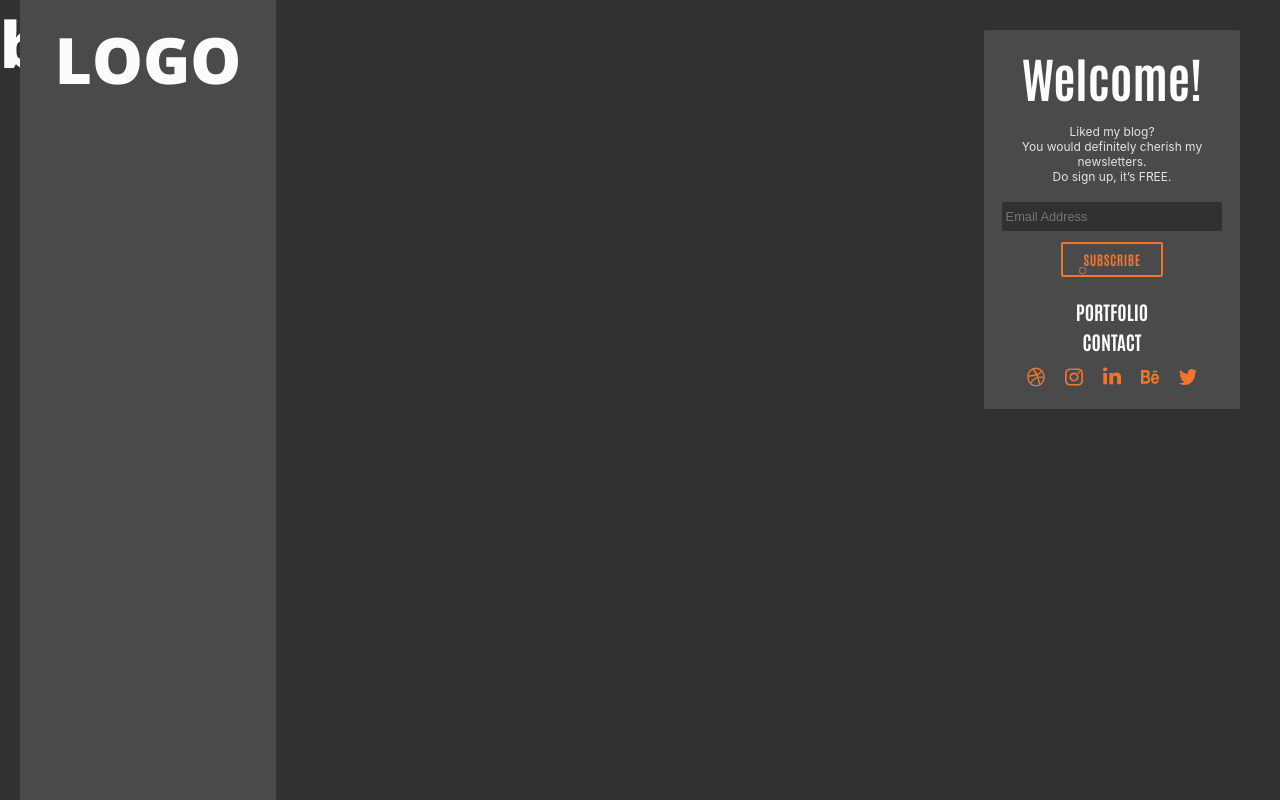
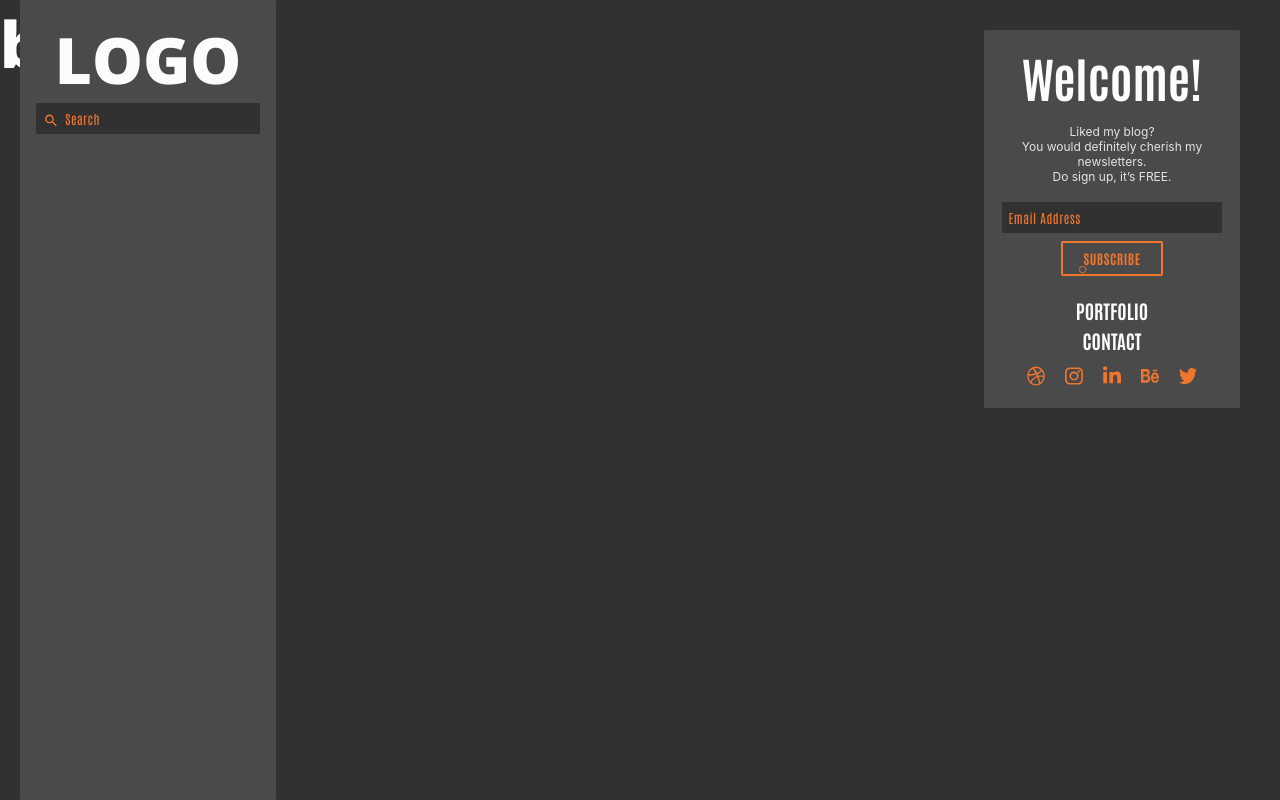
Before and after one commit to holdmypotion/portfolio-v2, a Next.js app: page /blog in a window 1280 px wide. Built offline with nearby package versions, Linux system fonts and the light colour scheme.

Commit message:
Added Search Bar to the Side bar

```diff
--- a/components/blog/layout/footer.js
+++ b/components/blog/layout/footer.js
@@ -4,6 +4,7 @@ import {
   Form,
   Heading,
   Input,
+  InputContainer,
   Item,
   Menu,
   Para,
@@ -28,12 +29,17 @@ export default function Footer() {
           target='popupwindow'
           onsubmit="window.open('https://tinyletter.com/holdmypotion', 'popupwindow', 'scrollbars=yes,width=800,height=600');return true"
         >
+          <InputContainer>
             <Input
               type='text'
               name='email'
               id='tlemail'
               placeholder='Email Address'
             />
+            <span>
+              <i></i>
+            </span>
+          </InputContainer>
           <Button type='submit'>Subscribe</Button>
         </Form>
         <Menu>
--- /dev/null
+++ b/components/blog/sideBar/searchBar.js
@@ -0,0 +1,52 @@
+import React, { useState } from 'react';
+import { Flex } from '../../../styles/blog/globalStyles';
+import { SBContainer, SBInput } from '../../../styles/blog/sideBarStyles';
+
+const SearchBar = () => {
+  const [searchQuery, setSearchQuery] = useState('');
+  // const authContext = useContext(SearchContext);
+
+  // const searchHandler = () => {
+  //   authContext.searchHandler(searchQuery);
+  // };
+
+  // const handleKeyPress = (e) => {
+  //   if (e.key === "Enter") {
+  //     searchHandler();
+  //     if (forwarding) {
+  //       props.history.push("/search-result");
+  //     }
+  //   }
+  // };
+
+  return (
+    <SBContainer>
+      <Flex>
+        <svg
+          width='16'
+          height='16'
+          viewBox='0 0 16 16'
+          fill='none'
+          xmlns='http://www.w3.org/2000/svg'
+        >
+          <path
+            d='M10.9167 9.66667H10.2583L10.025 9.44166C10.8417 8.49166 11.3333 7.25833 11.3333 5.91667C11.3333 2.925 8.90833 0.5 5.91667 0.5C2.925 0.5 0.5 2.925 0.5 5.91667C0.5 8.90833 2.925 11.3333 5.91667 11.3333C7.25833 11.3333 8.49166 10.8417 9.44166 10.025L9.66667 10.2583V10.9167L13.8333 15.075L15.075 13.8333L10.9167 9.66667ZM5.91667 9.66667C3.84167 9.66667 2.16667 7.99167 2.16667 5.91667C2.16667 3.84167 3.84167 2.16667 5.91667 2.16667C7.99167 2.16667 9.66667 3.84167 9.66667 5.91667C9.66667 7.99167 7.99167 9.66667 5.91667 9.66667Z'
+            fill='#F1762D'
+          />
+        </svg>
+        <SBInput
+          placeholder='Search'
+          type='text'
+          onChange={e => setSearchQuery(e.target.value)}
+          // onKeyPress={(e) => handleKeyPress(e)}
+          value={searchQuery}
+        />
+        <span>
+          <i></i>
+        </span>
+      </Flex>
+    </SBContainer>
+  );
+};
+
+export default SearchBar;
--- a/components/blog/sideBar/sideBar.js
+++ b/components/blog/sideBar/sideBar.js
@@ -1,13 +1,14 @@
 import { Flex, H1 } from '../../../styles/blog/globalStyles';
 import { Container } from '../../../styles/blog/sideBarStyles';
+import SearchBar from './searchBar';
 
 export default function Sidebar() {
   return (
     <Container>
       <Flex column center>
         <H1>LOGO</H1>
-        {/* <SearchBar />
-      <TagSection /> */}
+        <SearchBar />
+        {/* <TagSection /> */}
       </Flex>
     </Container>
   );
--- a/styles/blog/footerStyles.js
+++ b/styles/blog/footerStyles.js
@@ -86,22 +86,85 @@ export const Item = styled.li`
 export const Form = styled.form`
   padding: 0.1rem;
   text-align: center;
+  width: 100%;
+`;
+
+export const InputContainer = styled.div`
+  position: relative;
+  background: ${props => props.theme.base};
+  border-radius: 2px;
+  margin-bottom: 0.5rem;
+  width: 100%;
 `;
 
 export const Input = styled.input`
+  font-family: Antonio;
+  background-color: ${props => props.theme.base};
+  outline: none;
+  color: ${props => props.theme.primary};
   font-size: 0.8rem;
-  padding: 5px 2px;
+  letter-spacing: 0.5px;
   width: 100%;
-  margin-bottom: 0.7rem;
-  background: ${props => props.theme.base};
-  color: ${props => props.theme.para};
+  padding: 5px;
   border-radius: 2px;
   border: 2px solid transparent;
-  outline: none;
+  transition: 0.4s;
 
-  &:focus,
-  &:hover {
-    border: 2px solid ${props => props.theme.primary};
+  &:focus-within {
+    background-color: transparent;
+  }
+
+  &::placeholder {
+    color: ${props => props.theme.primary};
+  }
+
+  ~ span::before,
+  ~ span::after {
+    content: '';
+    position: absolute;
+    top: 0;
+    left: 50%;
+    width: 0;
+    height: 2px;
+    background-color: ${props => props.theme.primary};
+    transition: 0.4s;
+    border-radius: 2px;
+  }
+
+  ~ span::after {
+    top: auto;
+    bottom: 0;
+  }
+
+  ~ i::before,
+  ~ i::after {
+    content: '';
+    position: absolute;
+    top: 50%;
+    left: 0;
+    width: 2px;
+    height: 0;
+    background-color: ${props => props.theme.primary};
+    transition: 0.6s;
+  }
+
+  ~ i::after {
+    left: auto;
+    right: 0;
+  }
+
+  &:focus ~ span:before,
+  &:focus ~ span:after {
+    left: 0;
+    width: 100%;
+    transition: 0.4s;
+  }
+
+  &:focus ~ i:before,
+  &:focus ~ i:after {
+    left: 0;
+    width: 100%;
+    transition: 0.4s;
   }
 `;
 
--- a/styles/blog/sideBarStyles.js
+++ b/styles/blog/sideBarStyles.js
@@ -11,3 +11,85 @@ export const Container = styled.div`
   background: ${props => props.theme.baseLight};
   border-radius: 2px;
 `;
+
+export const SBContainer = styled.div`
+  background: ${props => props.theme.base};
+  border-radius: 2px;
+  width: 100%;
+
+  & svg {
+    margin-left: 0.5rem;
+    padding-top: 0.2rem;
+  }
+`;
+
+export const SBInput = styled.input`
+  font-family: Antonio;
+  background-color: ${props => props.theme.base};
+  outline: none;
+  color: ${props => props.theme.primary};
+  font-size: 0.8rem;
+  letter-spacing: 0.5px;
+  width: 100%;
+  padding: 5px;
+  border-radius: 2px;
+  border: 2px solid transparent;
+  transition: 0.4s;
+
+  &:focus-within {
+    background-color: transparent;
+  }
+
+  &::placeholder {
+    color: ${props => props.theme.primary};
+  }
+
+  ~ span::before,
+  ~ span::after {
+    content: '';
+    position: absolute;
+    top: 0;
+    left: 50%;
+    width: 0;
+    height: 2px;
+    background-color: ${props => props.theme.primary};
+    transition: 0.4s;
+    border-radius: 2px;
+  }
+
+  ~ span::after {
+    top: auto;
+    bottom: 0;
+  }
+
+  ~ i::before,
+  ~ i::after {
+    content: '';
+    position: absolute;
+    top: 50%;
+    left: 0;
+    width: 2px;
+    height: 0;
+    background-color: ${props => props.theme.primary};
+    transition: 0.6s;
+  }
+
+  ~ i::after {
+    left: auto;
+    right: 0;
+  }
+
+  &:focus ~ span:before,
+  &:focus ~ span:after {
+    left: 0;
+    width: 100%;
+    transition: 0.4s;
+  }
+
+  &:focus ~ i:before,
+  &:focus ~ i:after {
+    left: 0;
+    width: 100%;
+    transition: 0.4s;
+  }
+`;
```
Lines whose indentation alone changed are shown as unchanged.
